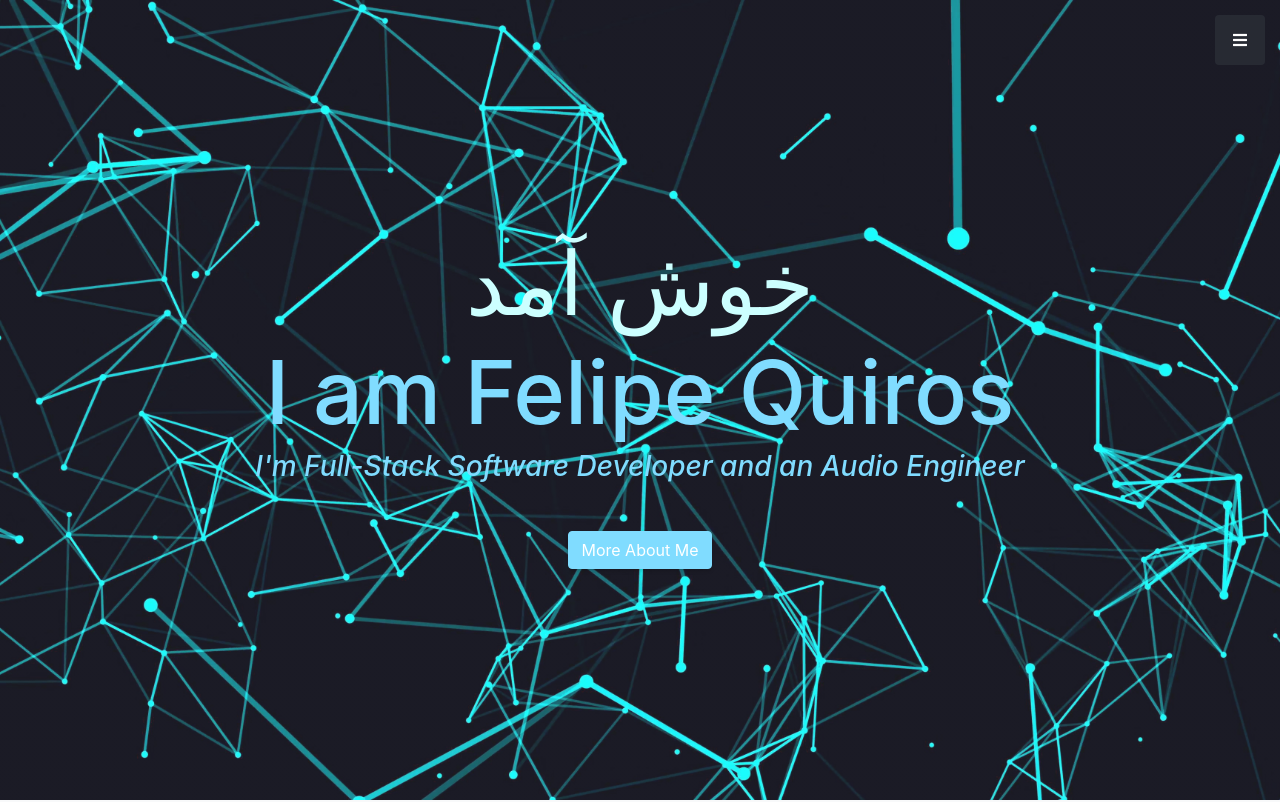
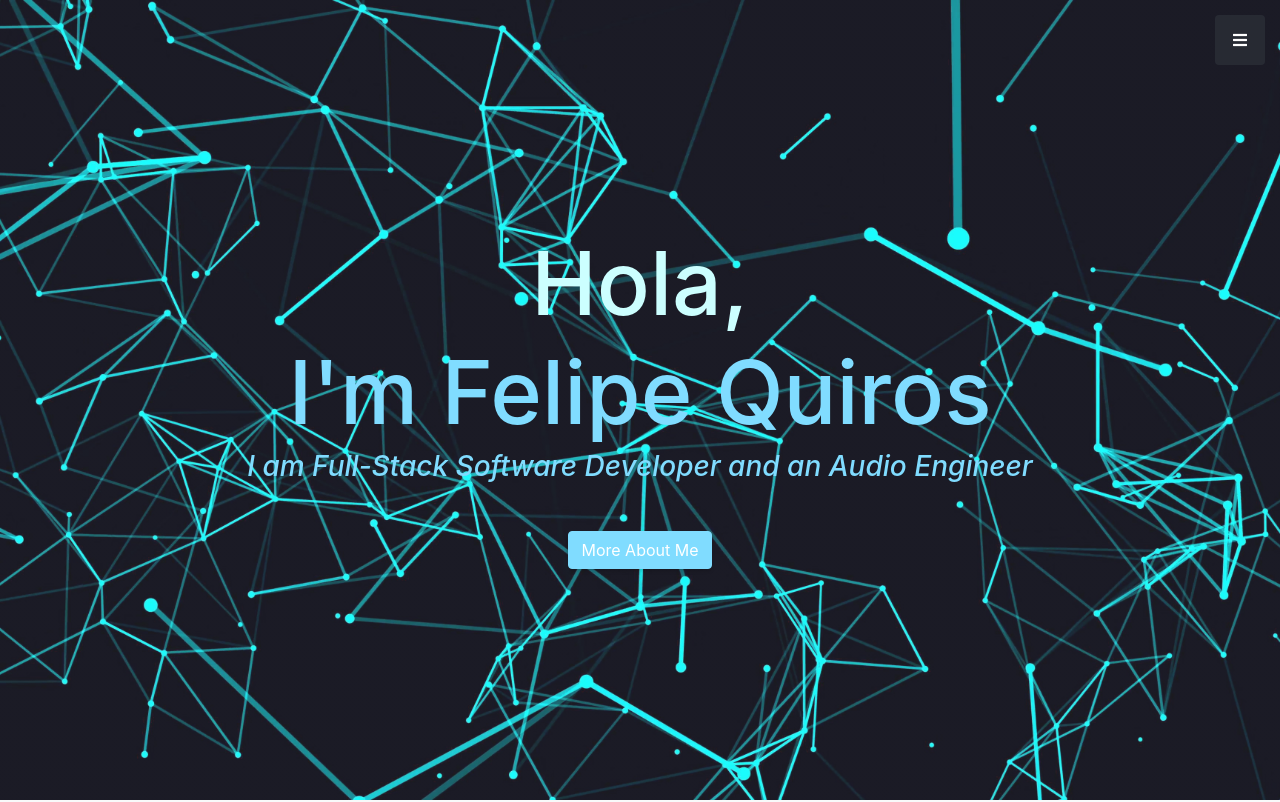
Before and after one commit to quirosfelipe/quirosfelipe.github.io, a website with bundled scripts: page index.html in a window 1280 px wide. Shown: the top 802 px of the page. Built offline with nearby package versions, Linux system fonts and the light colour scheme.

Commit message:
name fixed

```diff
--- a/index.html
+++ b/index.html
@@ -68,10 +68,10 @@
     <!-- Header -->
     <header class="masthead d-flex">
       <div class="container text-center my-auto" style="color:#80DCFF">
-        <h1 class="mb-1" style="color:#CCFFFF">خوش آمد</h1>
-        <h1 class="mb-1">I am Felipe Quiros</h1>
+        <h1 class="mb-1" style="color:#CCFFFF">Hola,</h1>
+        <h1 class="mb-1">I'm Felipe Quiros</h1>
         <h3 class="mb-5">
-          <em>I'm Full-Stack Software Developer and an Audio Engineer</em>
+          <em>I am Full-Stack Software Developer and an Audio Engineer</em>
         </h3>
         <a class="btn btn-primary btn-xl js-scroll-trigger" href="#about"
           >More About Me</a
```
